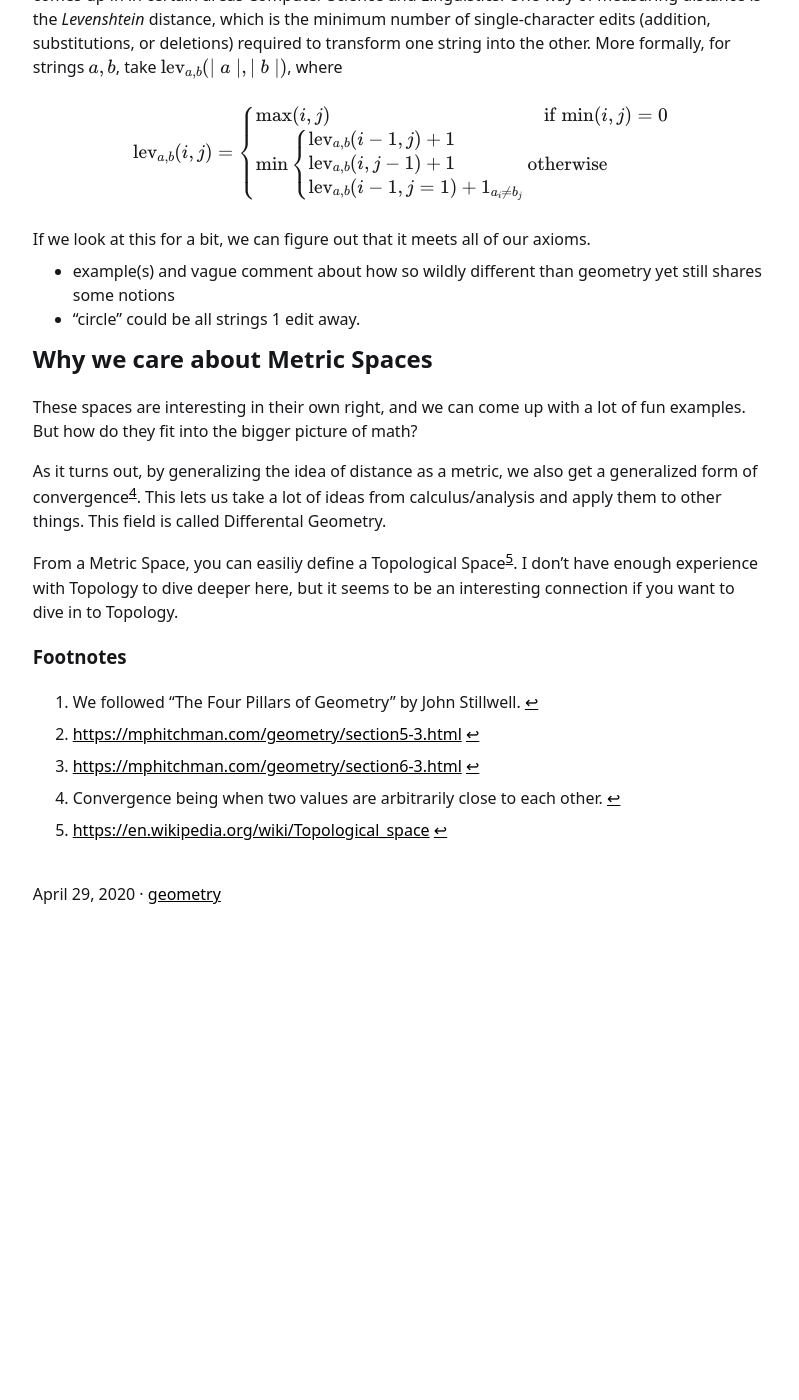
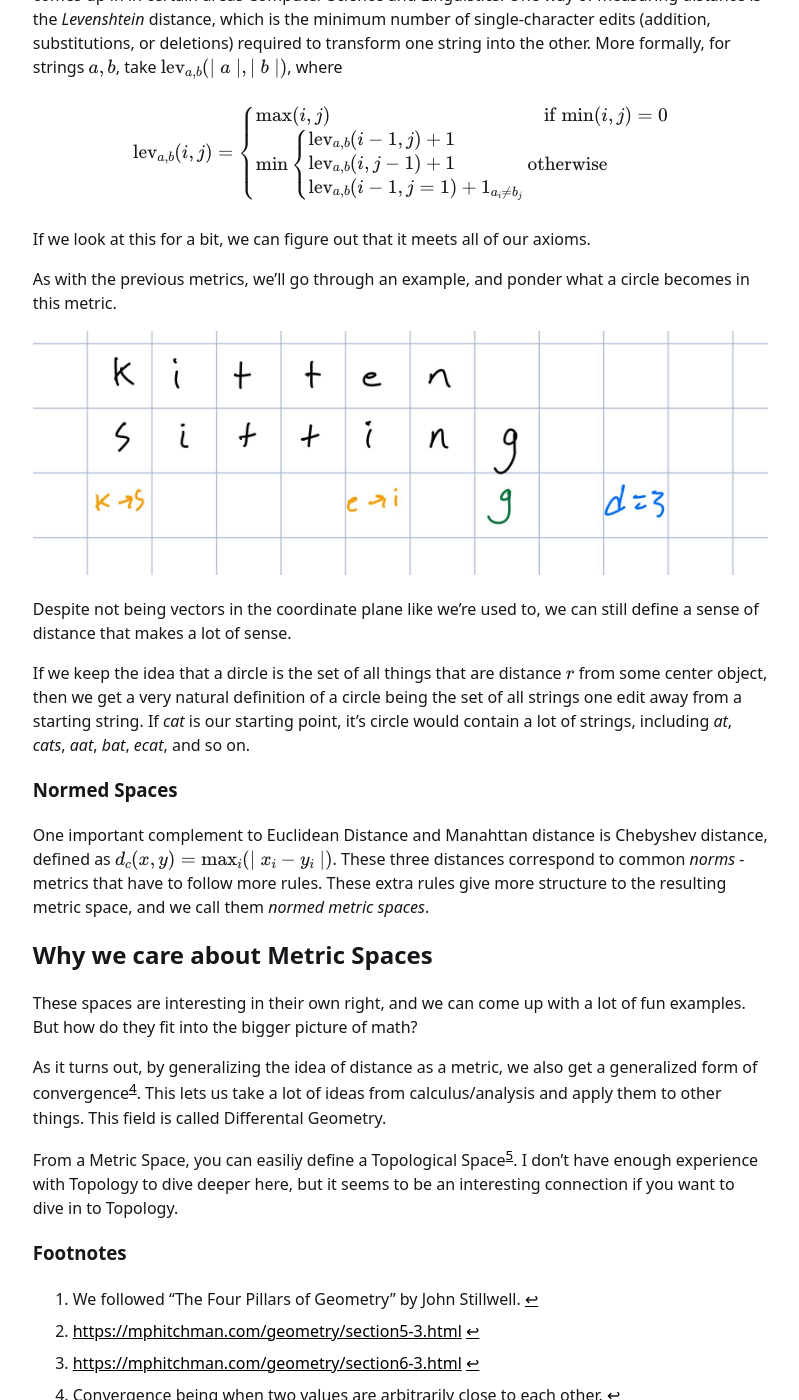
Before and after one commit to McIntireEvan/math-stories, a Jekyll site: the page built from _posts/2020-04-29-metric-spaces.md, in a window 1280 px wide and 1400 px high, scrolled down 4091 px. Shown: the whole window, without its empty margins (320-1119 px from the left). Built offline with Jekyll 4.4.1, drawn with Linux system fonts in a browser that asks for light colours; formulas are drawn with MathJax 3; before the commit the page ends 5093 px from its top, so only the background shows below that.

Commit message:
almost done w/ metric spaces

```diff
--- a/_posts/2020-04-29-metric-spaces.md
+++ b/_posts/2020-04-29-metric-spaces.md
@@ -106,8 +106,17 @@ $$
 
 If we look at this for a bit, we can figure out that it meets all of our axioms.
 
-- example(s) and vague comment about how so wildly different than geometry yet still shares some notions
-- "circle" could be all strings 1 edit away.
+As with the previous metrics, we'll go through an example, and ponder what a circle becomes in this metric.
+
+![Levenshtein distance example]({{ site.baseurl }}/assets/metric-spaces/l-dist.jpg)
+
+Despite not being vectors in the coordinate plane like we're used to, we can still define a sense of distance that makes a lot of sense.
+
+If we keep the idea that a dircle is the set of all things that are distance $$r$$ from some center object, then we get a very natural definition of a circle being the set of all strings one edit away from a starting string. If _cat_ is our starting point, it's circle would contain a lot of strings, including _at_, _cats_, _aat_, _bat_, _ecat_, and so on.
+
+### Normed Spaces
+
+One important complement to Euclidean Distance and Manahttan distance is Chebyshev distance, defined as $$d_c(x, y) = \text{max}_{i} (\mid x_i - y_i \mid)$$. These three distances correspond to common _norms_ - metrics that have to follow more rules. These extra rules give more structure to the resulting metric space, and we call them _normed metric spaces_.
 
 ## Why we care about Metric Spaces
 
```
Also changed, not shown: _wip/2020-05-01-expander-families.md (+4 -0 lines), _wip/2020-05-01-fractional-derivatives.md (+15 -0 lines), assets/metric-spaces/l-dist.jpg (added).
